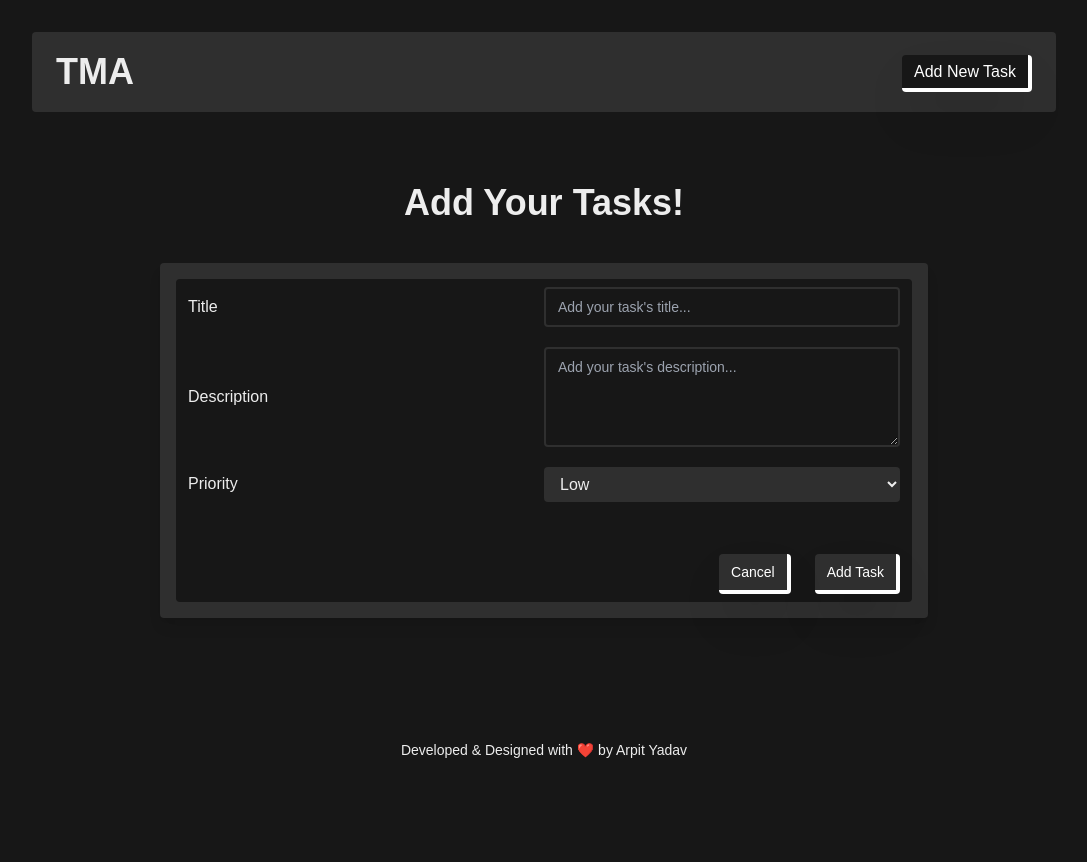
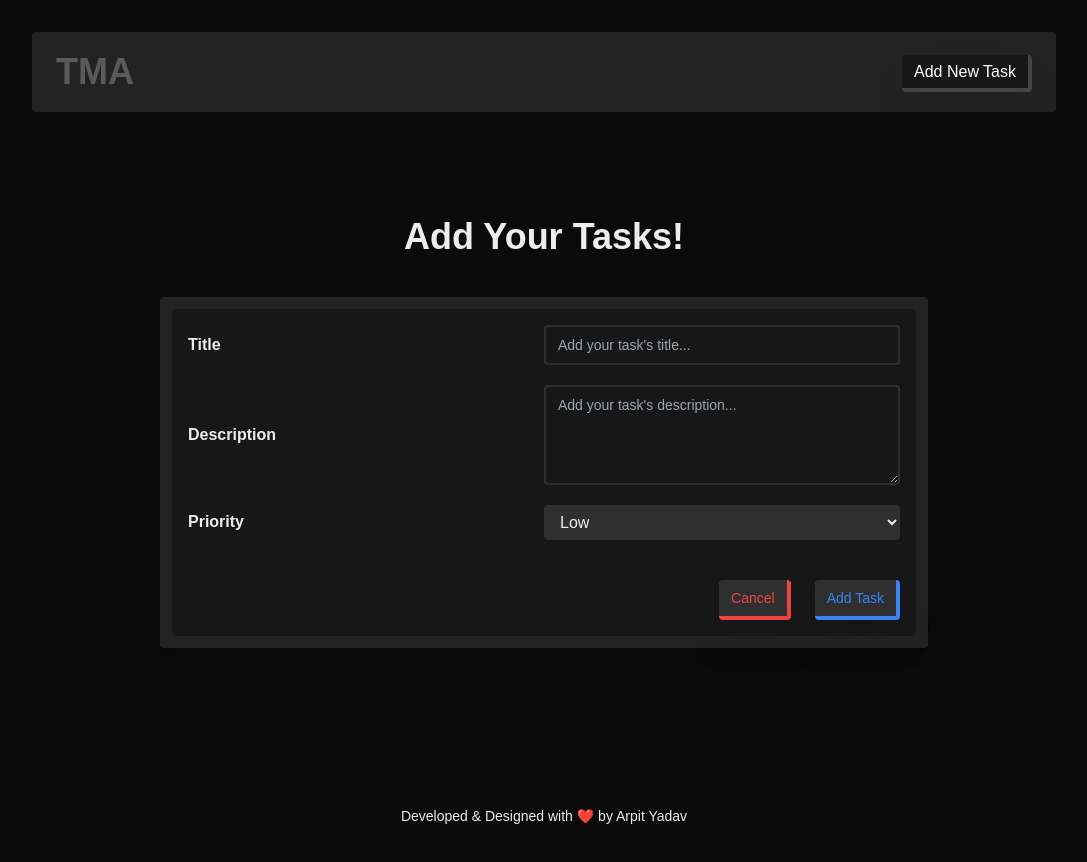
Before and after one commit to qzSeeker/Tasks-Management-App, a Next.js app: page /addtask in a window 1280 px wide. Shown: the top 862 px of the page, without its empty margins (96-1183 px from the left). Before the commit the page ends 800 px from the top, so only its background shows below. Built offline with nearby package versions, Linux system fonts and the light colour scheme.

Commit message:
Update UI

```diff
--- a/app/addtask/page.tsx
+++ b/app/addtask/page.tsx
@@ -80,15 +80,15 @@ export default function AddTaskPage() {
     };
 
     return (
-        <div className="w-full h-[36rem] flex flex-col justify-center items-center">
+        <div className="w-full h-[40rem] flex flex-col justify-center items-center">
             <div className="">
-                <h1 className="text-4xl font-bold text-center">Add Your Tasks!</h1>
+                <h1 className="sm:text-4xl text-2xl font-bold text-center">Add Your Tasks!</h1>
             </div>
 
-            <form onSubmit={handleSubmit} className="mt-10 bg-white/10 md:w-[60%] w-[80%] h-max p-4 flex flex-col gap-3 rounded shadow-lg">
-                <div className="flex flex-col gap-5 bg-[#171717] px-3 py-2 rounded">
-                    <div className="w-full flex justify-between items-center">
-                        <label htmlFor="title" className="">Title</label>
+            <form onSubmit={handleSubmit} className="mt-10 bg-white/10 md:w-[60%] w-[80%] h-max p-3 flex flex-col gap-3 rounded shadow-lg">
+                <div className="flex flex-col gap-5 bg-[#171717] p-4 rounded">
+                    <div className="w-full flex sm:flex-row gap-3 sm:gap-0 flex-col justify-between items-center">
+                        <label htmlFor="title" className="font-semibold">Title</label>
                         <input
                             type="text"
                             id="title"
@@ -96,47 +96,47 @@ export default function AddTaskPage() {
                             value={formData.title}
                             onChange={(e) => setFormData({ ...formData, title: e.target.value })}
                             placeholder="Add your task's title..."
-                            className="px-3 py-2 w-[50%] text-sm bg-transparent border-white/10 border-2 rounded outline-none"
+                            className="px-3 py-2 sm:w-[50%] w-[80%] text-sm bg-transparent border-white/10 border-2 rounded outline-none"
                         />
                     </div>
 
-                    <div className="flex justify-between w-full items-center">
-                        <label htmlFor="description">Description</label>
+                    <div className="flex flex-col sm:flex-row gap-3 sm:gap-0 justify-between w-full items-center">
+                        <label htmlFor="description" className="font-semibold">Description</label>
                         <textarea
                             id="description"
                             rows={4}
                             value={formData.description}
                             onChange={(e) => setFormData({ ...formData, description: e.target.value })}
                             placeholder="Add your task's description..."
-                            className="px-3 w-[50%] py-2 text-sm bg-transparent border-white/10 border-2 rounded outline-none"
+                            className="px-3 sm:w-[50%] w-[80%] py-2 text-sm bg-transparent border-white/10 border-2 rounded outline-none"
                         />
                     </div>
 
-                    <div className="flex justify-between w-full items-center">
-                        <label htmlFor="priority">Priority</label>
+                    <div className="flex flex-col sm:flex-row gap-3 sm:gap-0 justify-between w-full items-center">
+                        <label htmlFor="priority" className="font-semibold">Priority</label>
                         <select
                             id="priority"
-                            className="flex items-center justify-around gap-3 w-[50%] bg-white/10 px-3 py-2 rounded outline-none"
+                            className="flex items-center justify-around gap-3 sm:w-[50%] w-[80%] bg-white/10 px-3 py-2 rounded outline-none"
                             value={formData.priority}
                             onChange={handlePriorityChange}
                         >
-                            <option value='low' className="bg-white/10">Low</option>
-                            <option value='medium' className="bg-white/10">Medium</option>
-                            <option value='high' className="bg-white/10">High</option>
+                            <option value='low' style={{backgroundColor: "#171717", color: 'white'}}>Low</option>
+                            <option value='medium' style={{backgroundColor: "#171717", color: 'white'}}>Medium</option>
+                            <option value='high' style={{backgroundColor: "#171717", color: 'white'}}>High</option>
                         </select>
                     </div>
 
-                    <div className="flex justify-end mt-8 gap-6">
+                    <div className="flex sm:justify-end justify-center mt-5 gap-6">
                         <button
                             type="button"
                             onClick={() => router.push('/')}
-                            className="bg-white/10 text-white px-3 py-2 border-solid border-white border-b-4 border-r-4 text-sm shadow-2xl rounded"
+                            className="bg-white/10  transition-all ease-in hover:bg-red-500 hover:text-white text-red-500 px-3 py-2 border-solid border-red-500 border-b-4 border-r-4 text-sm shadow-2xl rounded"
                         >
                             Cancel
                         </button>
                         <button
                             type="submit"
-                            className="bg-white/10 text-white px-3 py-2 border-solid border-white border-b-4 border-r-4 text-sm shadow-2xl rounded"
+                            className="bg-white/10 transition-all ease-in hover:bg-blue-500 hover:text-white text-blue-500 px-3 py-2 border-solid border-blue-500 border-b-4 border-r-4 text-sm shadow-2xl rounded"
                         >
                             Add Task
                         </button>
--- a/app/components/navbar.tsx
+++ b/app/components/navbar.tsx
@@ -6,10 +6,10 @@ export default function NavBar() {
         {/* Navbar */}
         <nav className="flex w-[80%] justify-between items-center bg-white/10 px-6 py-5 mt-8 rounded">
             <Link href={"/"}>
-            <h1 className="text-4xl font-bold">TMA</h1>
+            <h1 className="text-4xl font-bold text-white/25">TMA</h1>
             </Link>
             <Link href={"/addtask"}>
-            <span className="bg-[#171717] text-white px-3 py-2 border-solid border-white border-b-4 border-r-4 shadow-2xl rounded">
+            <span className="bg-[#171717] text-white px-3 py-2 border-solid border-white/20 border-b-4 border-r-4 shadow-2xl rounded">
                 Add New Task
             </span>
             </Link>
--- a/app/components/taskList.tsx
+++ b/app/components/taskList.tsx
@@ -97,12 +97,12 @@ export default function TaskList({ tasks }: TaskListProps) {
                             <button onClick={() => setFilter('completed')} className="px-2 py-1 mx-1 bg-yellow-500 text-white rounded">Completed</button>
                         </div>
                     </div>
-                <div className="w-full h-full grid grid-cols-1 md:grid-cols-2 gap-6 mt-20">
+                <div className="w-full h-full grid grid-cols-1 md:grid-cols-2 gap-4 mt-20">
                     {sortedTasks.map((task) => (
                         <div key={task.id} className={`bg-white/10 p-6 rounded`}>
                                 <div className="flex justify-between items-center">
                                     <h2 className={`font-semibold text-lg`}>{task.title}</h2>
-                                    <span className={`py-1 px-2 rounded ${getPriorityColor(
+                                    <span className={`py-1 px-2 rounded uppercase text-xs font-semibold ${getPriorityColor(
                                         task.priority
                                     )}`}>
                                         {task.priority}
--- a/app/globals.css
+++ b/app/globals.css
@@ -3,20 +3,11 @@
 @tailwind utilities;
 
 :root {
-  --background: #171717;
-  --foreground: #ededed;
-}
-
-@media (prefers-color-scheme: dark) {
-  :root {
-    --background: #0a0a0a;
-    --foreground: #ededed;
-  }
+  background-color: #0a0a0a;
+  color: #ededed;
 }
 
 body {
-  color: var(--foreground);
-  background: var(--background);
   font-family: Arial, Helvetica, sans-serif;
 }
 
--- a/app/layout.tsx
+++ b/app/layout.tsx
@@ -33,7 +33,7 @@ export default function RootLayout({
         <NavBar/>
         <main>{children}</main>
         {/* footer */}
-        <div className="absolute bottom-10 flex justify-center items-center w-full text-sm">
+        <div className="text-center h-[8rem] flex justify-center items-center text-sm">
           Developed & Designed with ❤️ by Arpit Yadav
         </div>
       </body>
--- a/app/page.tsx
+++ b/app/page.tsx
@@ -24,7 +24,7 @@ export default function Home() {
 }, []);
 
   return (
-    <div className="h-full w-full flex justify-center">
+    <div className="h-max w-full flex justify-center">
       <Suspense fallback={<LoadingSkeleton />}>
         <TaskList tasks={tasks} setTasks={setTasks}/>
       </Suspense>
--- a/next.config.mjs
+++ b/next.config.mjs
@@ -1,8 +1,4 @@
 /** @type {import('next').NextConfig} */
-const nextConfig = {
-    experimental: {
-        serverActions: true,
-    }
-};
+const nextConfig = {};
 
 export default nextConfig;
```
Also changed, not shown: app/edit/[id]/page.tsx (+28 -19 lines), app/lib/data.tsx (deleted, +0 -107 lines), package.json (+6 -5 lines), 1 other file (tests, documents, lock files or other folders).
